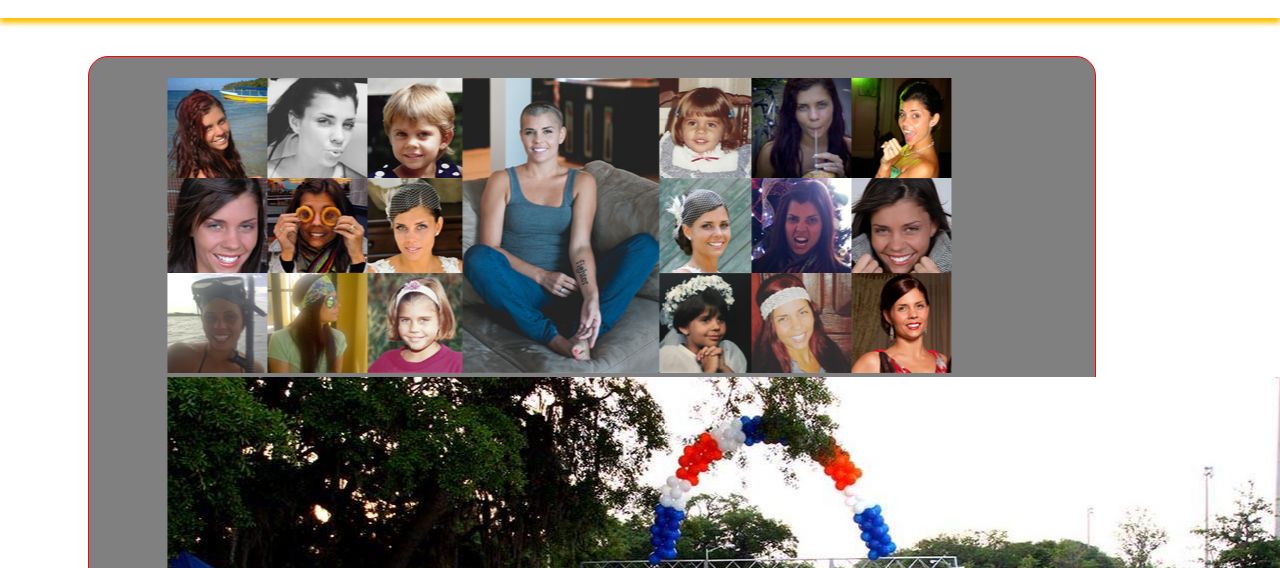
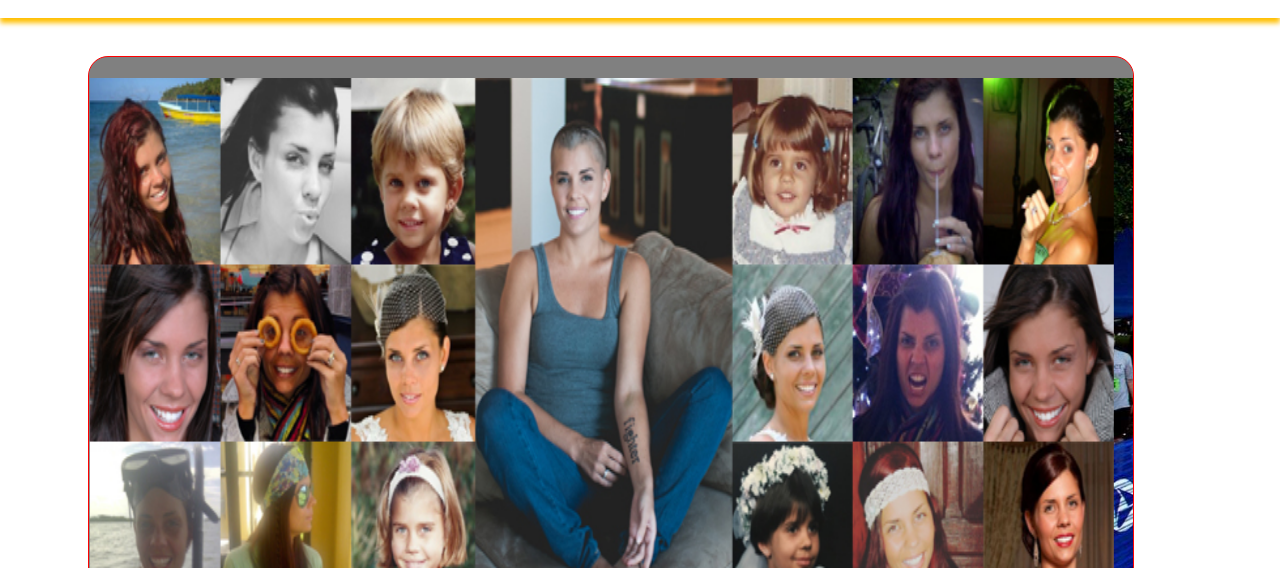
Before and after one commit to Patrick-Tomic/FighterFoundation, a website built with webpack: page src/template.html in a window 1280 px wide. Shown: the part 232-800 px from the top of the page. Built offline with nearby package versions, Linux system fonts and the light colour scheme; files whose address does not match are found by name.

Commit message:
img slider needs a bit more adjustment

```diff
--- a/src/index.ts
+++ b/src/index.ts
@@ -1,5 +1,5 @@
 import './style.scss'
-import logo = require('./logo.jpg')
+import logo = require('./imgs/logo.jpg')
 import buildHome from './buildHome'
 const header: HTMLElement | any = document.querySelector('header')
 const img = document.createElement('img')
--- a/src/slider.ts
+++ b/src/slider.ts
@@ -1,6 +1,6 @@
-import mural from './mural.jpg'
-import race from './race.jpg'
-import { hope } from './hope.jpeg'
+import mural = require('./imgs/mural.jpg')
+import race = require('./imgs/race.jpg')
+import hope = require('./imgs/hope.jpeg')
 // eslint-disable-next-line @typescript-eslint/explicit-function-return-type
 export default function buildImageSlider () {
   const heading = [mural, race, hope]
@@ -16,8 +16,8 @@ export default function buildImageSlider () {
   let count = 0
   // eslint-disable-next-line @typescript-eslint/no-unused-vars
   const interval = setInterval(() => {
-    let vw = 26
-    if (count === -3) {
+    let vw = 80
+    if (count === -2) {
       count = 0
       vw = vw * count
       slider.style.transition = 'none'
--- a/src/style.scss
+++ b/src/style.scss
@@ -83,12 +83,26 @@ body{
     grid-template-columns: 1fr 1fr;
     grid-template-rows: 2fr 1fr 1fr;
     .sliderWrap{
-        border: solid 1px red;
-        width: 80%;
-        height: 40%;
-        grid-column: 1/3;
-        grid-row: 1/2;
+        z-index: 1;
 
+       height: 120vh;
+        width: 80vw;
+         border: solid 1px red;
+         grid-column: 1/3;
+        overflow: hidden;
+        .imgSlider{
+            margin: 0;
+            z-index: 5;
+            display: flex;
+            width: 240vw;
+
+            transition: transform 1s ease-in-out;
+            transform: translateX(0);
+            img{
+                height: auto;
+                width: 80vw;
+            }
+        }
     }
     div{
          ul{
```
Also changed, not shown: src/imgs/hope.jpeg (renamed from src/hope.jpeg), src/imgs/logo.jpg (renamed from src/logo.jpg), src/imgs/mural.jpg (renamed from src/mural.jpg), src/imgs/race.jpg (renamed from src/race.jpg).
